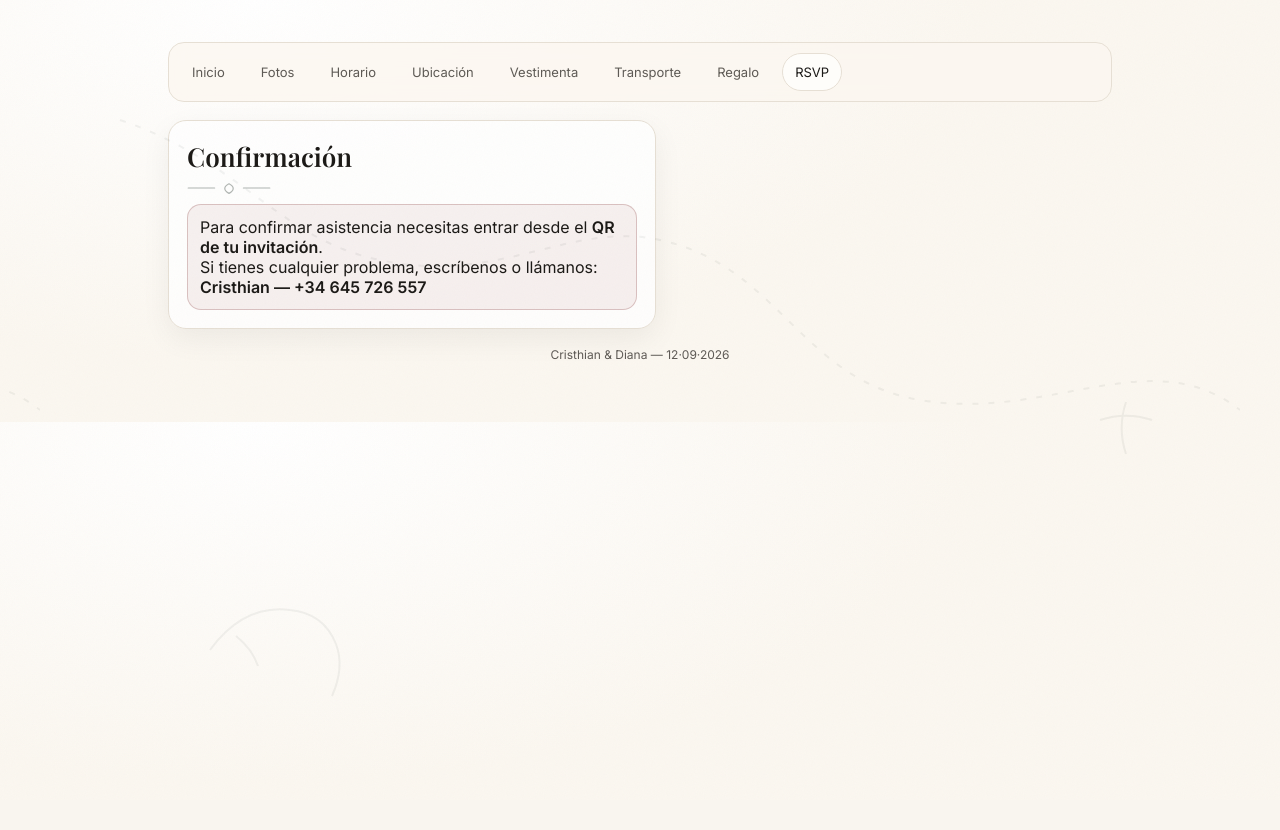
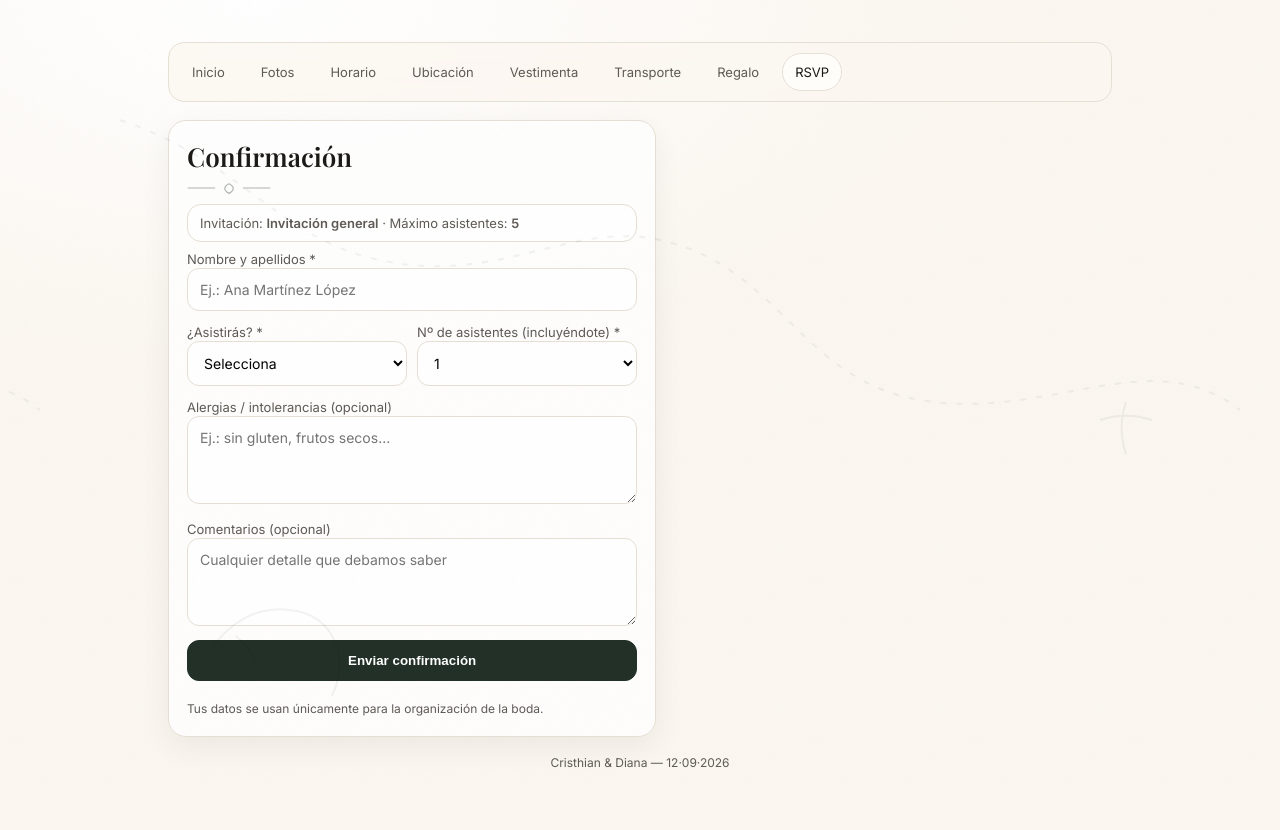
Before and after one commit to CrsithanL96/Boda-W, a Flask app: page / in a window 1280 px wide, after a click on "Confirmar asistencia". Before the commit the page ends 515 px from the top, so only its background shows below. Run offline with Flask 3, Linux system fonts and the light colour scheme; data comes from the database, SQL or seed files in the repository; both versions use the stored data as it was after the commit.

Commit message:
RSVP general sin QR personalizado + texto queridos invitados + ajustes index

```diff
--- a/app/routes.py
+++ b/app/routes.py
@@ -14,13 +14,17 @@ def open_invite():
 
 
 def _get_invite(code: str):
+    db = get_db()
+
+    code = (code or "").strip()
     if not code:
-        return None
-    db = get_db()
+        code = "GENERAL"   # <-- clave
+
     return db.execute(
         "SELECT code, label, max_guests, is_active FROM invites WHERE code = ?",
-        (code.strip(),),
+        (code,),
     ).fetchone()
+
 
 
 @bp.get("/")
@@ -38,7 +42,7 @@ def home():
         "index.html",
         W=WEDDING,
         invite=invite,
-        code=code,
+        code=invite["code"] if invite else code,
         done=False,
         error=None,
     )
--- a/app/templates/index.html
+++ b/app/templates/index.html
@@ -177,31 +177,27 @@
 
       {% if done %}
       <div style="background:#f5f1ea;padding:25px;border-radius:12px;text-align:center;margin-bottom:20px;">
-<h2>¡Gracias, {{ invite.label }}! 🎉</h2>
+        <h2>¡Gracias! 🎉</h2>
         <p>Hemos recibido vuestra confirmación.</p>
         <p><strong>Nos vemos el 12 de septiembre de 2026 a las 19:30 en El Pardo.</strong></p>
-<p style="margin-top:10px;">— Cristhian & Diana 💛</p>
+        <p style="margin-top:10px;">— Cristhian & Diana Grisales 💛</p>
       </div>
-
-          <div class="ok"><strong>¡Gracias!</strong> Hemos registrado tu respuesta.</div>
       {% endif %}
 
       {% if error %}
         <div class="err">{{ error }}</div>
       {% endif %}
 
-        {% if not invite %}
-          <div class="err">
-            Para confirmar asistencia necesitas entrar desde el <strong>QR de tu invitación</strong>.
-            <br/>Si tienes cualquier problema, escríbenos o llámanos: <strong>{{ W.contact_phone }}</strong>
-          </div>
-        {% else %}
+      {% set invite_code = invite['code'] if invite else 'GENERAL' %}
+      {% set invite_label = (invite['label'] if invite and invite['label'] else 'Invitación general') %}
+      {% set invite_max = (invite['max_guests'] if invite and invite['max_guests'] else 5) %}
+
       <div class="invitehint">
-            Invitación: <strong>{{ invite['label'] or invite['code'] }}</strong> · Máximo asistentes: <strong>{{ invite['max_guests'] }}</strong>
+        Invitación: <strong>{{ invite_label }}</strong> · Máximo asistentes: <strong>{{ invite_max }}</strong>
       </div>
 
       <form method="post" action="{{ url_for('main.rsvp') }}">
-            <input type="hidden" name="code" value="{{ invite['code'] }}" />
+        <input type="hidden" name="code" value="{{ invite_code }}" />
 
         <div>
           <label>Nombre y apellidos *</label>
@@ -220,7 +216,7 @@
           <div>
             <label>Nº de asistentes (incluyéndote) *</label>
             <select name="guests_count" required>
-                  {% for n in range(1, invite['max_guests'] + 1) %}
+              {% for n in range(1, invite_max + 1) %}
                 <option value="{{ n }}">{{ n }}</option>
               {% endfor %}
             </select>
@@ -240,11 +236,10 @@
         <button type="submit">Enviar confirmación</button>
         <div class="fine">Tus datos se usan únicamente para la organización de la boda.</div>
       </form>
-        {% endif %}
     </div>
-
   </div>
 </section>
+
 
   <section class="section panel" id="regalo" data-panel="regalo" style="display:none">
     <div class="card reveal">
```
Also changed, not shown: instance/rsvp.sqlite. Lines whose indentation alone changed are shown as unchanged.
